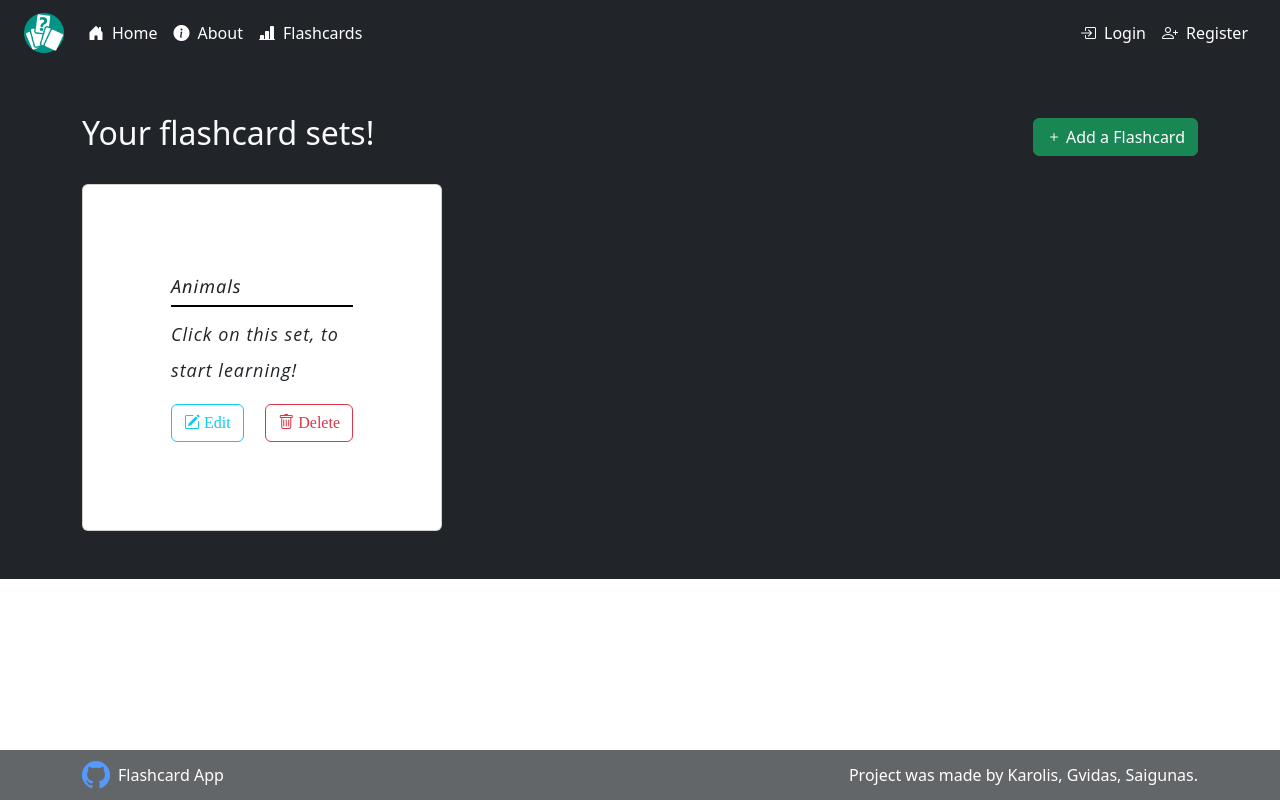
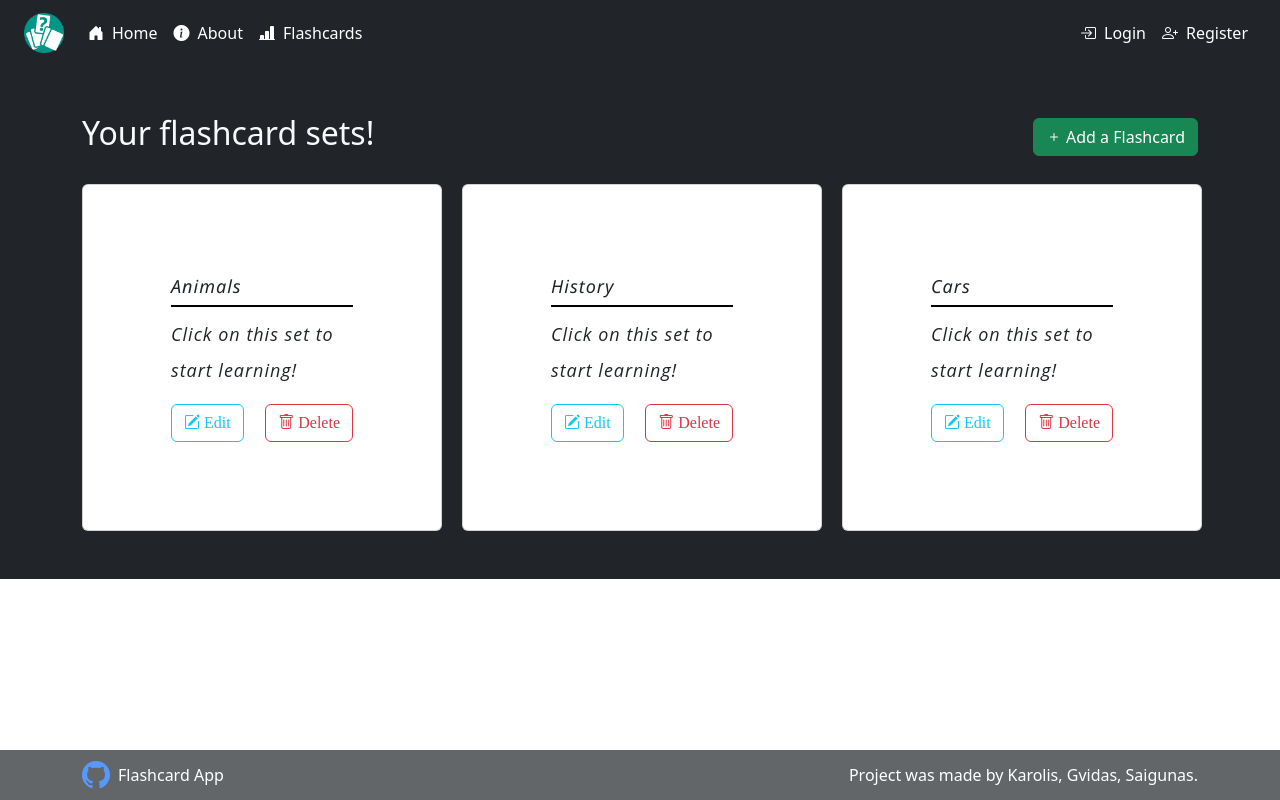
Before and after one commit to Saigunas/flashcards-webapp, a Vue app in the folder app-fe/: page /flashcards in a window 1280 px wide. Built offline with nearby package versions, Linux system fonts and the light colour scheme.

Commit message:
18-dynamic-flashcard-sets-deletion

```diff
--- a/app-fe/views/Flashcards.vue
+++ b/app-fe/views/Flashcards.vue
@@ -6,27 +6,45 @@
         <router-link class="btn btn-success" :to="{name: 'AddFlashcardSet'}"> <i class="bi bi-plus"></i> Add a Flashcard</router-link>
     </div>
     <div class="row row-cols-1 row-cols-md-3 g-4">
-        <div class="col">
+    <div v-for="(set, index) in sets" :key="index" class="col">
       <div class="card bg-white text-dark">
         <div class="card-body">
-              <h5 class="card-title text-dark">Animals</h5>
-              <p class="card-text text-dark">Click on this set, to start learning!</p>
+          <h5 class="card-title text-dark">{{ set.title }}</h5>
+          <p class="card-text text-dark">{{ set.description }}</p>
           <div class="d-flex justify-content-between align-items-center">
             <button type="button" class="btn btn-outline-info">
                   <i class="bi bi-pencil-square"></i> Edit
                 </button>
-                <button type="button" class="btn btn-outline-danger">
+            <button type="button" class="btn btn-outline-danger" @click="deleteSet(index)">
               <i class="bi bi-trash"></i> Delete
             </button>
           </div>
         </div>
       </div>
     </div>
-
   </div>
     </div>
   </div>
 </template>
+
+<script>
+export default {
+  data() {
+    return {
+      sets: [
+        { title: 'Animals', description: 'Click on this set to start learning!' },
+        { title: 'History', description: 'Click on this set to start learning!' },
+        { title: 'Cars', description: 'Click on this set to start learning!' }
+      ]
+    }
+  },
+  methods: {
+    deleteSet(index) {
+      this.sets.splice(index, 1);
+    }
+  }
+}
+</script>
 
 <style>
 .ag-format-container {
```
Lines whose indentation alone changed are shown as unchanged.
